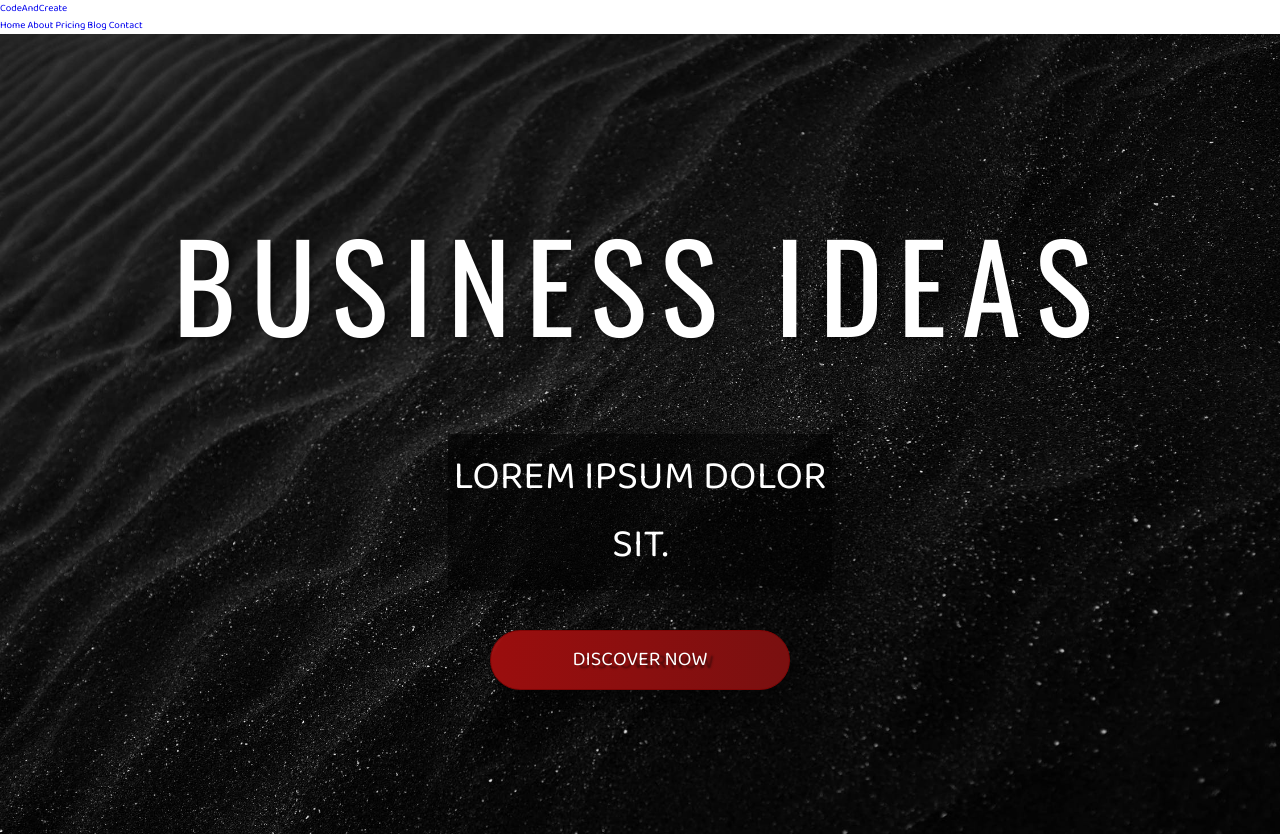
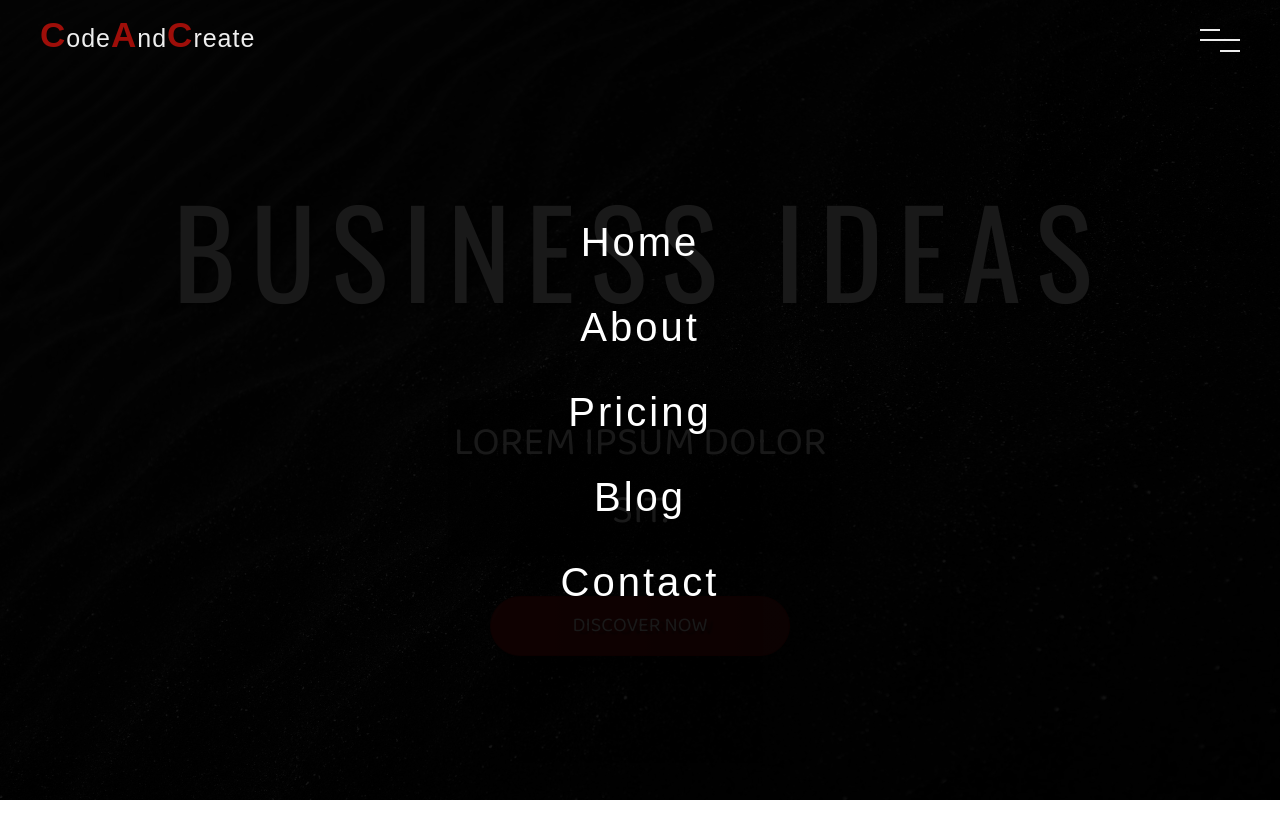
Before and after one commit to AndreiScafi/business-agency, a plain HTML site: page index.html in a window 1280 px wide. After the commit the page ends 800 px from the top, so only its background shows below. Drawn offline with nearby package versions, Linux system fonts and the light colour scheme.

Commit message:
Adding style to the navbar with CSS.

```diff
--- a/style.css
+++ b/style.css
@@ -18,6 +18,106 @@ html {
 }
 
 /* End of Common Styles */
+
+/* Navbar */
+
+.navbar {
+    width: 100%;
+    height: 100vh;
+    background-color: rgba(0, 0, 0, 0.9);
+    position: fixed;
+    top: 0;
+    z-index: 10;
+    padding: 3rem;
+    animation: goDown 1.5s forwards;
+}
+
+.logo {
+    position: absolute;
+    top: 1.5rem;
+    left: 4rem;
+}
+
+@keyframes goDown {
+    0% {
+        top: -8rem;
+    }
+
+    100% {
+        top: 0;
+    }
+
+}
+
+.logo a {
+    font-family: 'MADE Soulmaze', sans-serif;
+    font-size: 2.5rem;
+    color: #eee;
+    letter-spacing: .1rem;
+}
+
+.logo span {
+    font-family: 'MADE Soulmaze', sans-serif;
+    font-size: 3.5rem;
+    font-weight: bold;
+    color: #9e0e09;
+}
+
+.nav-list {
+    position: absolute;
+    top: 25%;
+    left: 50%;
+    transform: translateX(-50%);
+    display: flex;
+    flex-direction: column;
+    align-items: center;
+}
+
+.nav-link {
+    font-family: 'MADE Soulmaze', sans-serif;
+    font-size: 4rem;
+    letter-spacing: .3rem;
+    color: #fff;
+    margin: 2rem 0;
+    transition: color .4s;
+}
+
+.nav-link:hover {
+    color: #9e0e09;
+}
+
+/* End of Navbar */
+
+/* Menu */
+.menu {
+    width: 4rem;
+    height: 4rem;
+    position: fixed;
+    z-index: 100;
+    top: 2rem;
+    right: 4rem;
+    display: flex;
+    flex-direction: column;
+    justify-content: space-evenly;
+    cursor: pointer;
+}
+
+.line {
+    width: 100%;
+    height: 0.2rem;
+    background-color: #eee;
+}
+
+.line-1 {
+    width: 50%;
+}
+
+.line-3 {
+    width: 50%;
+    margin-left: auto;
+}
+
+/* End of Menu */
 
 /* Section 1 */
 
```
